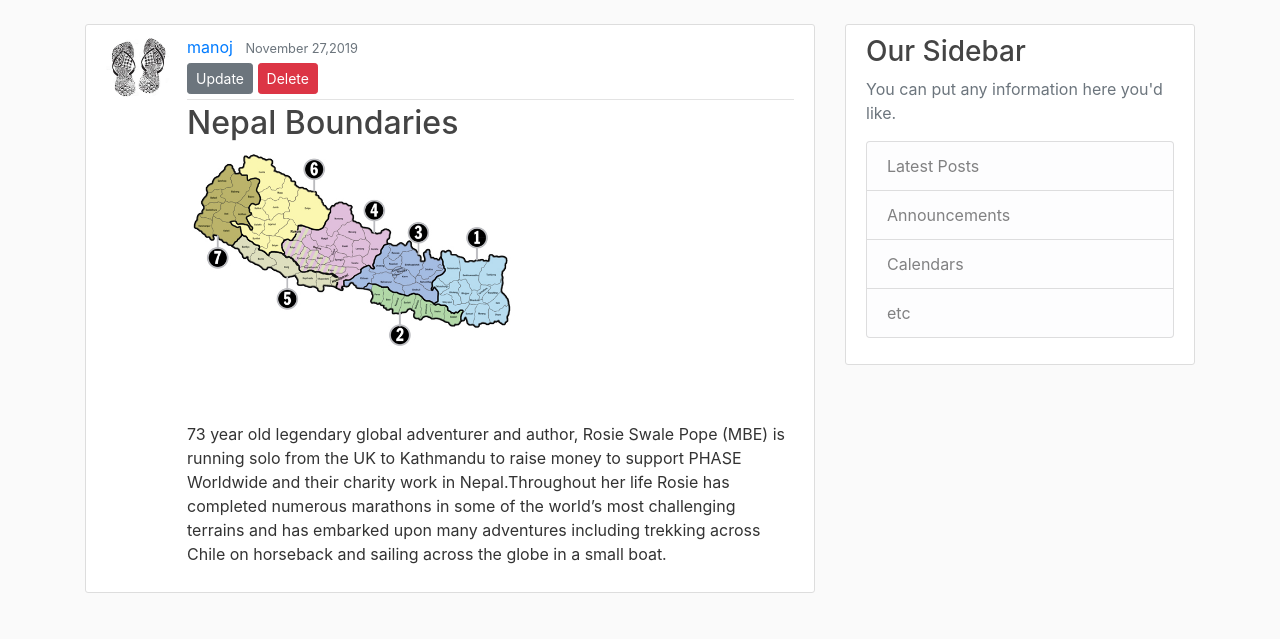
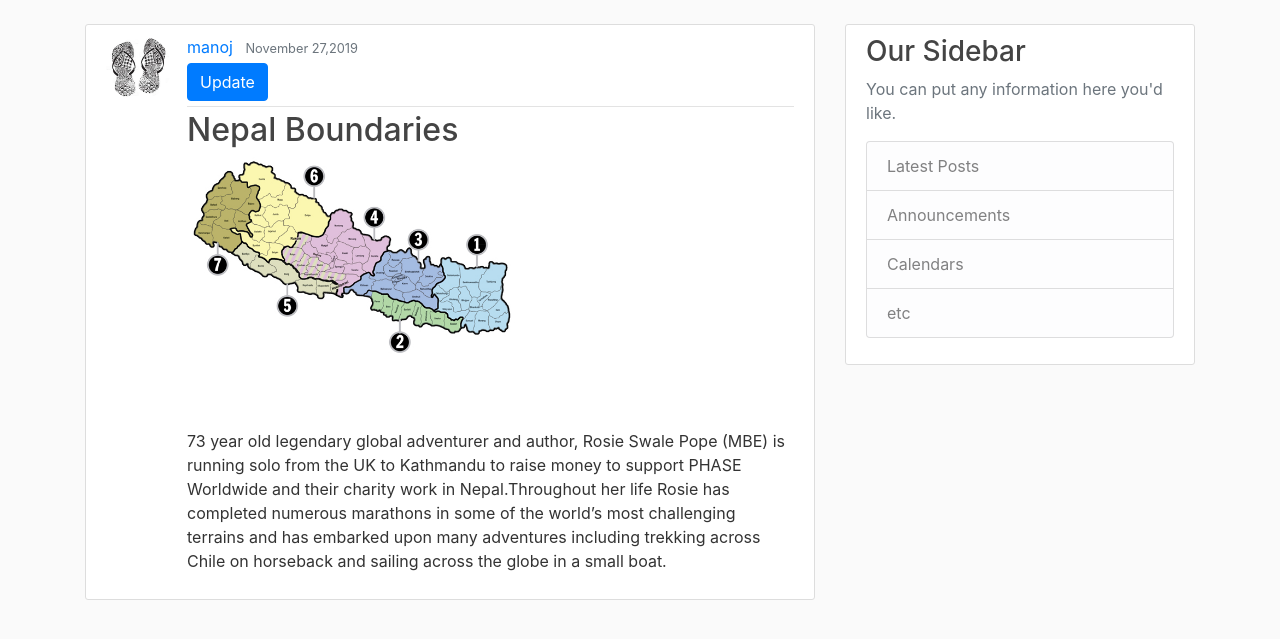
Before and after one commit to manojsaru123/Blog-Management, a Django app: page /post/1/ in a window 1280 px wide. Shown: the part 56-695 px from the top of the page. Run offline with Django 3.2, Linux system fonts and the light colour scheme; a user stored in the database is signed in; data comes from the database, SQL or seed files in the repository; both versions use the stored data as it was after the commit; some libraries are stand-ins or nearby versions.

Commit message:
user delete update

```diff
--- a/templates/blog/post_detail.html
+++ b/templates/blog/post_detail.html
@@ -9,9 +9,9 @@
                 <small class="text-muted">{{ object.date_posted|date:"F d,Y" }}</small>
                 {% if object.author == user %}
                     <div>
-                        <a class="btn btn-secondary btn-sm mt-1 mb-1"
+                        <a class="btn btn-primary btn-md mt-1 mb-1"
                            href="{% url 'post-update' object.id %}">Update</a>
-                        <a class="btn btn-danger btn-sm mt-1 mb-1" href="{% url 'post-delete' object.id %}">Delete</a>
+{#                        <a class="btn btn-danger btn-sm mt-1 mb-1" href="{% url 'post-delete' object.id %}">Delete</a>#}
                     </div>
 
                 {% endif %}
--- a/templates/blog/user_posts.html
+++ b/templates/blog/user_posts.html
@@ -1,6 +1,6 @@
 {% extends 'blog/base.html' %}
 {% block content %}
-    <h1 class="mb-3"> Posts by {{ views.kwargs.username }} ({{ page_obj.paginator.count }})</h1>
+    <h1 class="mb-3"> Posts by {{ user.username }} || Total posts ({{ page_obj.paginator.count }})</h1>
     {% for post in posts %}
         <article class="media content-section">
             <img class="rounded-circle article-img" src="{{ post.author.profile.image.url }}">
```
Also changed, not shown: users/forms.py (+4 -3 lines), db.sqlite3.
